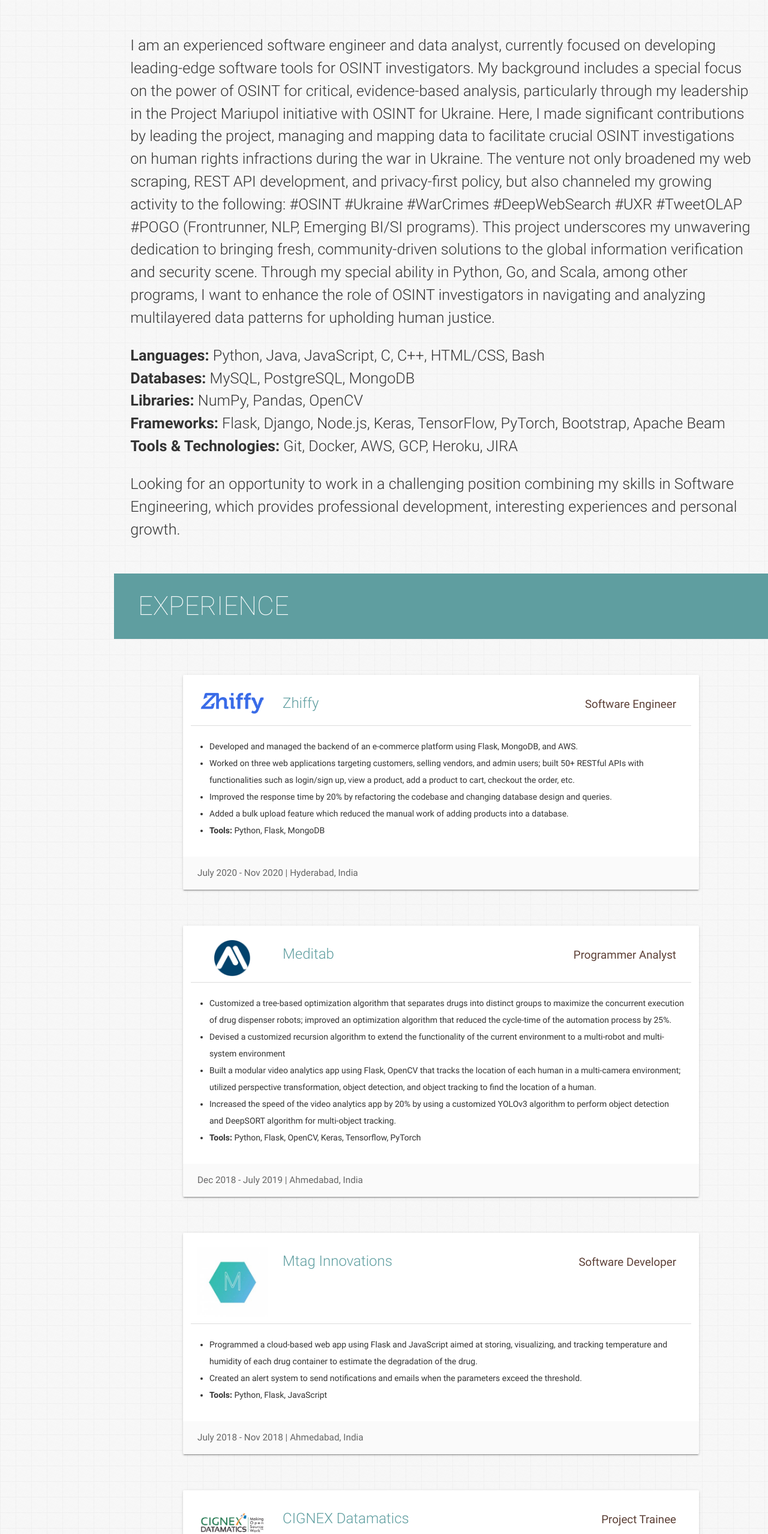
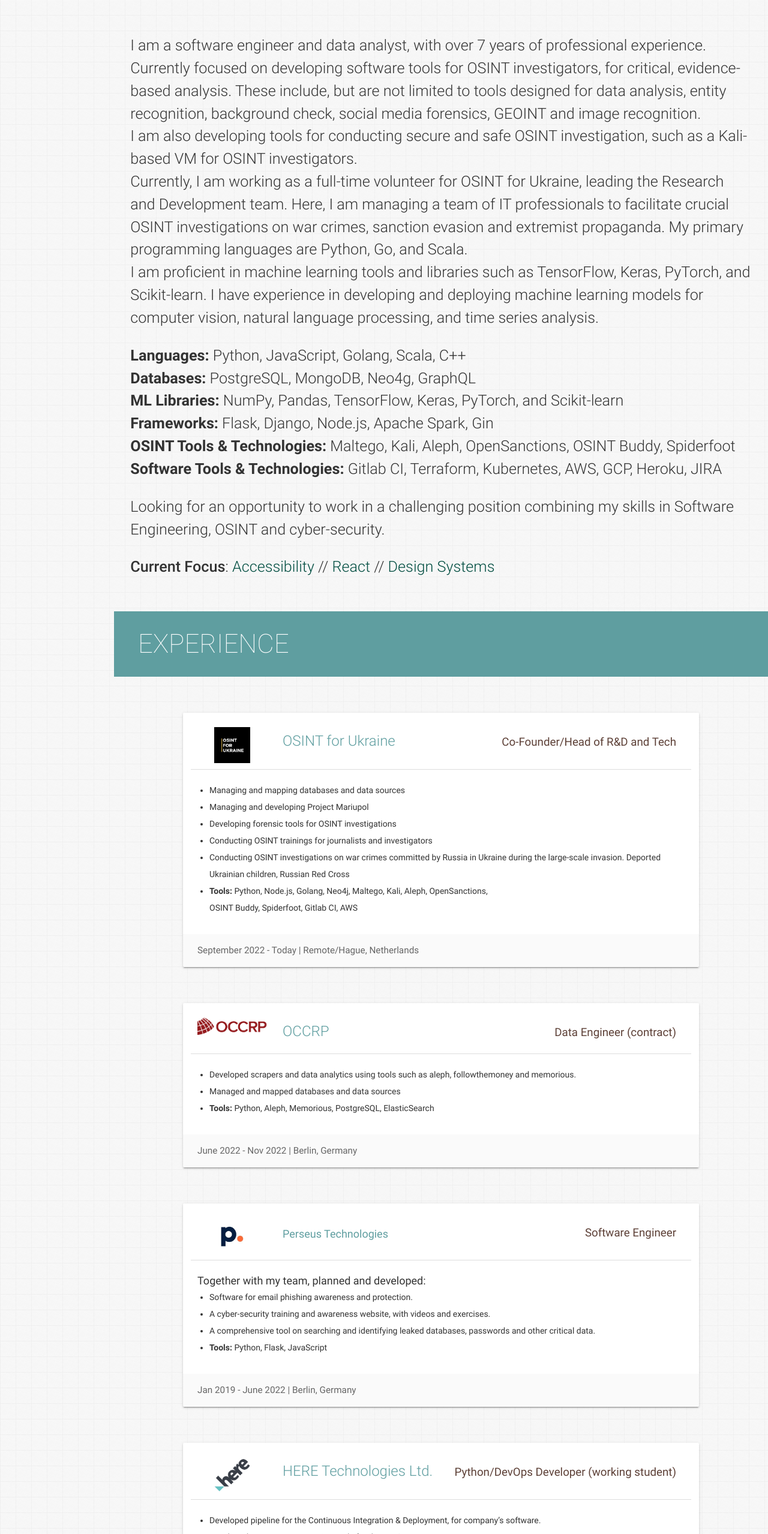
Before and after one commit to popovvasile/popovvasile.github.io, a plain HTML site: page index.html in a window 1280 px wide. Shown: the part 911-3468 px from the top of the page at 60% size. Drawn offline with nearby package versions, Linux system fonts and the light colour scheme.

Commit message:
second commit

```diff
--- a/index.html
+++ b/index.html
@@ -252,43 +252,41 @@
           </h2>
         </blockquote> -->
         <p>
-          I am an experienced software engineer and data analyst, currently focused on developing leading-edge software tools for OSINT investigators.
+I am a software engineer and data analyst, with over 7 years of professional experience. Currently focused on developing software tools for OSINT investigators, for critical, evidence-based analysis. These include, but are not limited to tools designed for data analysis, entity recognition, background check, social media forensics, GEOINT and image recognition.
+<br>
+I am also developing tools for conducting secure and safe OSINT investigation, such as a Kali-based VM for OSINT investigators.
+<br>
+Currently, I am working as a full-time volunteer for OSINT for Ukraine, leading the Research and Development team. Here, I am managing a team of IT professionals to facilitate crucial OSINT investigations on war crimes, sanction evasion and extremist propaganda.
+My primary programming languages are Python, Go, and Scala.
 
-          My background includes a special focus on the power of OSINT for critical, evidence-based analysis, particularly through my leadership in the Project Mariupol initiative with OSINT for Ukraine.
-          Here, I made significant contributions by leading the project, managing and mapping data to facilitate crucial OSINT investigations on human rights infractions during the war in Ukraine. The venture not only broadened my web scraping,
-          REST API development, and privacy-first policy, but also channeled my growing activity to the following: #OSINT #Ukraine #WarCrimes #DeepWebSearch #UXR #TweetOLAP #POGO (Frontrunner, NLP, Emerging BI/SI programs).
-          This project underscores my unwavering dedication to bringing fresh, community-driven solutions to the global information verification and security scene. Through my special ability in Python, Go, and Scala, among other programs,
-          I want to enhance the role of OSINT investigators in navigating and analyzing multilayered data patterns for upholding human justice.
+<br>
+          I am proficient in machine learning tools and libraries such as TensorFlow, Keras, PyTorch, and Scikit-learn. I have experience in developing and deploying machine learning models for computer vision, natural language processing, and time series analysis.
+
         </p>
         <p>
           <ul>
-            <li><b>Languages:</b> Python, Java, JavaScript, C, C++, HTML/CSS, Bash</li>
-            <li><b>Databases:</b> MySQL, PostgreSQL, MongoDB</li>
-            <li><b>Libraries:</b> NumPy, Pandas, OpenCV</li>
-            <li><b>Frameworks:</b> Flask, Django, Node.js, Keras, TensorFlow, PyTorch, Bootstrap, Apache Beam</li>
-            <li><b>Tools & Technologies:</b> Git, Docker, AWS, GCP, Heroku, JIRA</li>
+            <li><b>Languages:</b> Python, JavaScript, Golang, Scala, C++</li>
+            <li><b>Databases:</b> PostgreSQL, MongoDB, Neo4g, GraphQL</li>
+            <li><b>ML Libraries:</b> NumPy, Pandas, TensorFlow, Keras, PyTorch, and Scikit-learn</li>
+            <li><b>Frameworks:</b> Flask, Django, Node.js, Apache Spark, Gin</li>
+            <li><b>OSINT Tools & Technologies:</b> Maltego, Kali, Aleph, OpenSanctions, OSINT Buddy, Spiderfoot</li>
+            <li><b>Software Tools & Technologies:</b> Gitlab CI, Terraform, Kubernetes, AWS, GCP, Heroku, JIRA</li>
           </ul>
 
         </p>
 
-        <!-- <p>
+        <p>
+          Looking for an opportunity to work in a challenging position combining my skills in Software Engineering, OSINT and cyber-security.
+        </p>
 
-          Detail-oriented Software Developer with professional experience in Backend Development, Machine Learning, Computer Vision. I am adept in Python, Django, Flask, SQL, Machine Learning, Computer Vision.
-        </p> -->
         <p>
-          Looking for an opportunity to work in a challenging position combining my skills in Software Engineering, which provides professional development, interesting experiences and personal growth.
-        </p>
-        <!-- <p>
-          Another Paragraph
-        </p>  -->
-        <!-- <p>
         <strong>Current Focus</strong>:&nbsp;<a aria-label="Navigate to the Inclusive Design Patterns homepage"
           href="https://www.smashingmagazine.com/inclusive-design-patterns/">Accessibility</a>&nbsp;//&nbsp;<a
           aria-label="Navigate to the Full Stack React homepage"
           href="https://www.fullstackreact.com/">React</a>&nbsp;//&nbsp;<a
           aria-label='Navigate to the article "Scalable CSS"'
           href="https://mrmrs.github.io/writing/2016/03/24/scalable-css/">Design Systems</a>
-        </p> -->
+        </p>
       </div>
     </section>
 
@@ -303,35 +301,40 @@
           <div class="card-content">
             <div class="row">
               <div class="col s12 m2">
-                <a href="https://www.zhiffy.com/" target="_blank"><img alt="Zhiffy logo"
-                    src="/assets/img/exp-zhiffy-logo-1.webp" class="responsive-img center-block" /></a>
+                <a href="https://www.osintforukraine.com/" target="_blank"><img alt="OFU logo"
+                    src="/assets/img/logo-ofu.jpg" class="responsive-img center-block" /></a>
               </div>
               <!-- <div class="col s12 m10"> -->
               <div class="col s12 m10">
                 <p>
-                  <span class="card-title"><a href="https://www.zhiffy.com/" target="_blank"
-                      class="teal-text hoverline">Zhiffy</a></span>
+                  <span class="card-title"><a href="https://www.osintforukraine.com/" target="_blank"
+                      class="teal-text hoverline">OSINT for Ukraine</a></span>
                 </p>
               </div>
             </div>
-            <div class="role brown-text text-darken-2">Software Engineer</div>
+            <div class="role brown-text text-darken-2">Co-Founder/Head of R&D and Tech</div>
             <ul>
               <li>
-                Developed and managed the backend of an e-commerce platform using Flask, MongoDB, and AWS.
+                  Managing and mapping databases and data sources
               </li>
               <li>
-                Worked on three web applications targeting customers, selling vendors, and admin users; built 50+ RESTful APIs with functionalities
-such as login/sign up, view a product, add a product to cart, checkout the order, etc.
+                  Managing and developing Project Mariupol
               </li>
-              <li>Improved the response time by 20% by refactoring the codebase and changing database design and queries.</li>
-              <li>Added a bulk upload feature which reduced the manual work of adding products into a database.</li>
+              <li> Developing forensic tools for OSINT investigations</li>
+              <li> Conducting OSINT trainings for journalists and investigators</li>
               <li>
-                <b>Tools:</b> Python, Flask, MongoDB
+                Conducting OSINT investigations on war crimes committed by
+                Russia in Ukraine during the large-scale invasion.
+                Deported Ukrainian children, Russian Red Cross
+              </li>
+              <li>
+                <b>Tools:</b> Python, Node.js, Golang, Neo4j, Maltego, Kali, Aleph, OpenSanctions, <br>
+                              OSINT Buddy, Spiderfoot, Gitlab CI, AWS
               </li>
             </ul>
           </div>
           <div class="card-action">
-            <span>July 2020 - Nov 2020 | Hyderabad, India</span>
+            <span>September 2022 - Today | Remote/Hague, Netherlands</span>
           </div>
         </div>
 
@@ -340,40 +343,34 @@ such as login/sign up, view a product, add a product to cart, checkout the order
           <div class="card-content">
             <div class="row">
               <div class="col s12 m2">
-                <a href="https://www.meditab.com" target="_blank"><img alt="Meditab logo"
-                    src="/assets/img/exp-meditab-logo-500x500.jpg" class="responsive-img center-block" /></a>
+                <a href="https://www.occrp.org/en" target="_blank"><img alt="OCCRP"
+                    src="/assets/img/occrp-logo.png" class="responsive-img center-block" /></a>
               </div>
               <!-- <div class="col s12 m10"> -->
               <div class="col s12 m10">
                 <p>
-                  <span class="card-title"><a href="http://meditab.com" target="_blank"
-                      class="teal-text hoverline">Meditab</a></span>
+                  <span class="card-title"><a href="https://www.occrp.org/en" target="_blank"
+                      class="teal-text hoverline">OCCRP</a></span>
                 </p>
               </div>
             </div>
-            <div class="role brown-text text-darken-2">Programmer Analyst</div>
+            <div class="role brown-text text-darken-2">Data Engineer (contract)</div>
             <ul>
               <li>
-                Customized a tree-based optimization algorithm that separates drugs into distinct groups to maximize the concurrent execution of drug
-dispenser robots; improved an optimization algorithm that reduced the cycle-time of the automation process by 25%.
+                Developed scrapers and data analytics using tools such as aleph,
+                followthemoney and memorious.
               </li>
               <li>
-                Devised a customized recursion algorithm to extend the functionality of the current environment to a multi-robot and multi-system
-environment
+                Managed and mapped databases and data sources
               </li>
+
               <li>
-                Built a modular video analytics app using Flask, OpenCV that tracks the location of each human in a multi-camera environment;
-utilized perspective transformation, object detection, and object tracking to find the location of a human.
-              </li>
-              <li>Increased the speed of the video analytics app by 20% by using a customized YOLOv3 algorithm to perform object detection and
-                DeepSORT algorithm for multi-object tracking.</li>
-              <li>
-                <b>Tools:</b> Python, Flask, OpenCV, Keras, Tensorflow, PyTorch
+                <b>Tools:</b> Python, Aleph, Memorious, PostgreSQL, ElasticSearch
               </li>
             </ul>
           </div>
           <div class="card-action">
-            <span>Dec 2018 - July 2019 | Ahmedabad, India</span>
+            <span>June 2022 - Nov 2022 | Berlin, Germany</span>
           </div>
         </div>
 
@@ -382,26 +379,31 @@ utilized perspective transformation, object detection, and object tracking to fi
           <div class="card-content">
             <div class="row">
               <div class="col s12 m2">
-                <img alt="Mtag logo" src="/assets/img/exp-mtag-logo-250x250.jpg" class="responsive-img center-block" />
-
+                <a href="https://www.perseus.de/" target="_blank">
+                <img alt="Perseus logo" src="/assets/img/perseus-logo.jpeg" class="responsive-img center-block"/>
+                </a>
               </div>
 
               <!-- <div class="col s12 m10"> -->
               <div class="col s12 m10">
                 <p>
-                  <span class="card-title"><a href="#experience" class="teal-text hoverline">Mtag
-                      Innovations</a></span>
+                  <a href="https://www.perseus.de/" target="_blank">
+                  <span class="card-title"><a href="#experience" class="teal-text hoverline">Perseus Technologies</a></span>
+                  </a>
                 </p>
               </div>
             </div>
-            <div class="role brown-text text-darken-2">Software Developer</div>
+            <div class="role brown-text text-darken-2">Software Engineer</div>
             <ul>
+              Together with my team, planned and developed:
               <li>
-                Programmed a cloud-based web app using Flask and JavaScript aimed at storing, visualizing, and tracking temperature and humidity
-of each drug container to estimate the degradation of the drug.
+                Software for email phishing awareness and protection.
               </li>
               <li>
-                Created an alert system to send notifications and emails when the parameters exceed the threshold.
+                A cyber-security training and awareness website, with videos and exercises.
+              </li>
+              <li>
+                A comprehensive tool on searching and identifying leaked databases, passwords and other critical data.
               </li>
               <li>
                 <b>Tools:</b> Python, Flask, JavaScript
@@ -409,7 +411,7 @@ of each drug container to estimate the degradation of the drug.
             </ul>
           </div>
           <div class="card-action">
-            <span>July 2018 - Nov 2018 | Ahmedabad, India</span>
+            <span>Jan 2019 - June 2022 | Berlin, Germany</span>
           </div>
         </div>
 
@@ -418,48 +420,77 @@ of each drug container to estimate the degradation of the drug.
           <div class="card-content">
             <div class="row">
               <div class="col s12 m2">
-                <a href="https://www.cignex.com" target="_blank"><img alt="Cignex logo"
-                    src="/assets/img/exp-cignex-logo.png" class="responsive-img center-block" /></a>
+                <a href="https://www.here.com/" target="_blank"><img alt="HERE Technologies Ltd."
+                    src="/assets/img/HERE_logo.png" class="responsive-img center-block" /></a>
               </div>
               <div class="col s12 m10">
                 <p>
-                  <span class="card-title"><a href="https://www.cignex.com" target="_blank"
-                      class="teal-text hoverline">CIGNEX
-                      Datamatics </a></span>
+                  <span class="card-title"><a href="https://www.here.com/" target="_blank"
+                      class="teal-text hoverline">HERE Technologies Ltd.</a></span>
                 </p>
               </div>
             </div>
-            <div class="role brown-text text-darken-2">Project Trainee</div>
+            <div class="role brown-text text-darken-2">Python/DevOps Developer (working student)</div>
             <ul>
               <li>
-                Designed a library management system for a local library, where we undertook activities like requirement
-                elicitation, preparing Data Flow
-                and Entity-Relationship diagrams.
+                Developed pipeline for the Continuous Integration & Deployment, for company’s software.
               </li>
               <li>
-                Delivered a solution for a POC involving Automatic Financial Document Classifier using Natural Language
-                Processing and Support Vector
-                Machines with 96% accuracy on the company’s data.
+                Developed numerous automation tools for the DevOps team.
               </li>
               <li>
-                <b>Tools:</b> Python, Scikit-learn, NLTK
+                <b>Tools:</b> Python, Docker, Kubernetes, GitLab CI, Jenkins, Maven, etc.
               </li>
             </ul>
           </div>
           <div class="card-action">
-            <span>June 2017 - July 2017 | Ahmedabad, India</span>
+            <span>Jan 2019 - May 2020 | Berlin, Germany</span>
           </div>
         </div>
+      </div>
 
-      </div>
+      <div class="card">
+          <div class="card-content">
+            <div class="row">
+              <div class="col s12 m2">
+                <a href="https://www.forthscale.com/" target="_blank"><img alt="Forthscale Limited"
+                    src="/assets/img/fs-logo.png" class="responsive-img center-block" /></a>
+              </div>
+              <!-- <div class="col s12 m10"> -->
+              <div class="col s12 m10">
+                <p>
+                  <span class="card-title"><a href="https://www.forthscale.com/" target="_blank"
+                      class="teal-text hoverline">Forthscale Limited</a></span>
+                </p>
+              </div>
+            </div>
+            <div class="role brown-text text-darken-2">Software Developer</div>
+            <ul>
+              <li>
+                Created a Telegram bot for efficient human resource management inside
+                the company and improving communication with the clients
+              </li>
+              <li>
+                Creating a Django-based back-end for managing documents,
+                contracts, metrics and huge amounts of data
+              </li>
+              <li>
+                <b>Tools:</b> Django, Python, Go, REST API, PostgreSQL, Crate.io, Nagios
+              </li>
+            </ul>
+          </div>
+          <div class="card-action">
+            <span>Oct 2016 - Jan 2019 | Berlin, Germany</span>
+          </div>
+    </div>
     </section>
+
 
     <!-- Fourth Section: Projects -->
     <section id="projects" class="section scrollspy">
       <h3 class="page-title white-text teal">Projects</h3>
       <div class="container">
         <div class="row">
-
           <div class="col s12 m6 l4">
             <div class="card medium">
               <div class="card-image waves-effect waves-block waves-light">
@@ -913,52 +944,20 @@ of each drug container to estimate the degradation of the drug.
                 <p>
                   <span class="card-title"><a href="https://www.fu-berlin.de/" target="_blank" class="teal-text hoverline">Freie Universität Berlin</a></span>
                 </p>
-                <p class="brown-text">Tempe, USA</p>
+                <p class="brown-text">Berlin, Germany</p>
                 <p>
-                  <b>Degree: </b>Master of Science in Computer Science
-                  <br>
-                  <b>CGPA: </b>4.0/4.0
+                  <b>Degree: </b>Bachelor in Computer Science (major)/Mathematics (minor)
                 </p>
 
                 <ul>
                   <p>
                     <b>Relevant Courseworks:</b>
                   <ul>
-                    <li>Distributed Database Systems</li>
+                    <li>Distributed Systems</li>
                     <li>Cloud Computing</li>
-                    <li>Foundations of Algorithms</li>
-                  </ul>
-                  </p>
-
-                </ul>
-              </div>
-            </div>
-
-
-          </div>
-          <div class="col s12 m6 l6">
-            <div class="card">
-              <div class="card-content">
-                <p>
-                  <span class="card-title"><a href="https://ahduni.edu.in/academics/schools-centres/school-of-engineering-and-applied-science/" target="_blank" class="teal-text hoverline">School of Engineering and Applied Science, Ahmedabad
-                      University</a></span>
-                </p>
-                <p class="brown-text">Ahmedabad, India</p>
-                <p>
-                  <b>Degree: </b>Bachelor of Technology in Information and Communication Technology
-                  <br>
-                  <b>CGPA: </b>3.13/4.33
-                </p>
-
-                <ul>
-                  <p>
-                    <b>Relevant Courseworks:</b>
-                  <ul>
-                    <li>Data Structures and Algorithms</li>
-                    <li>Database Management Systems</li>
-                    <li>Operating Systems</li>
-                    <li>Machine Learning</li>
-                    <li>Computer Vision</li>
+                    <li>Advanced Algorithms</li>
+                    <li>Databases</li>
+                    <li>Linear Alegebra</li>
                   </ul>
                   </p>
 
```
Also changed, not shown: assets/img/HERE_logo.png (added), assets/img/fs-logo.png (added), assets/img/logo-ofu.jpg (added), assets/img/occrp-logo.png (added), assets/img/perseus-logo.jpeg (added).
